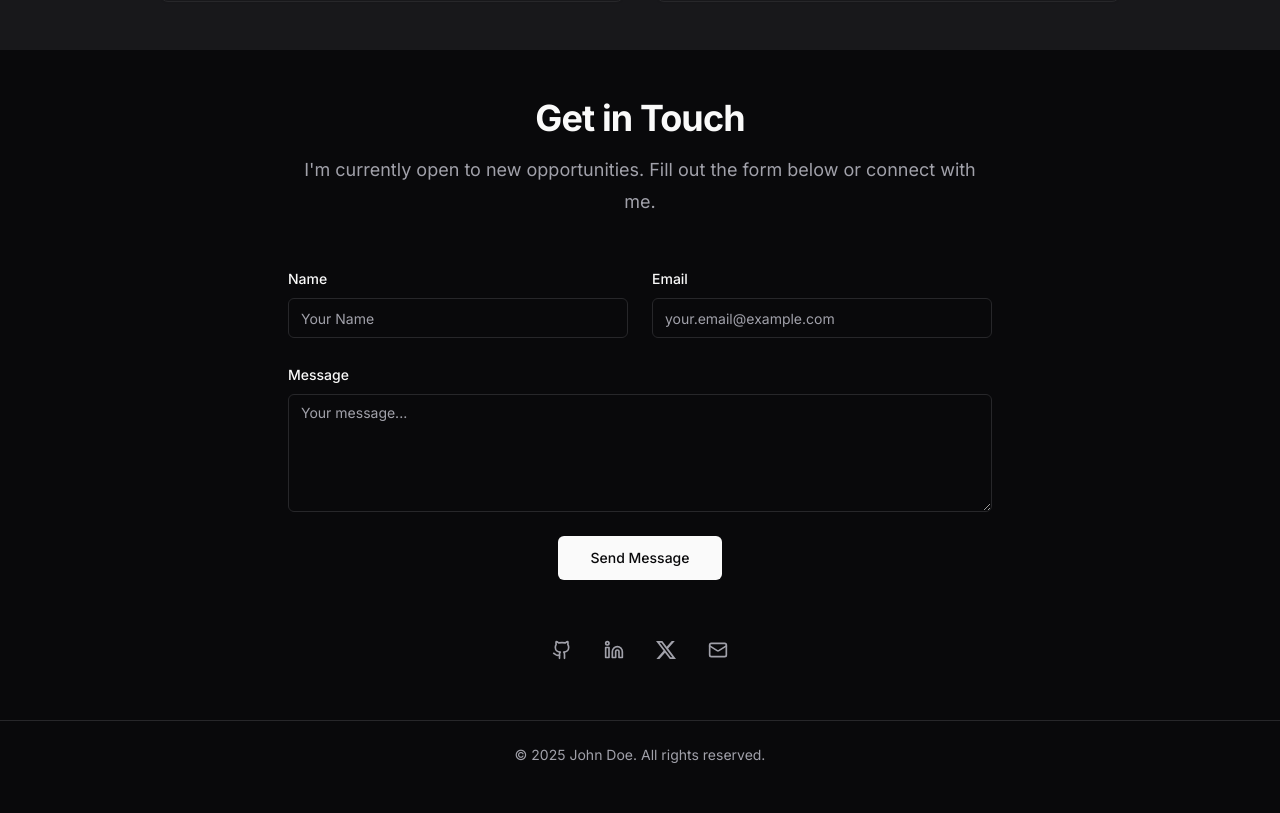
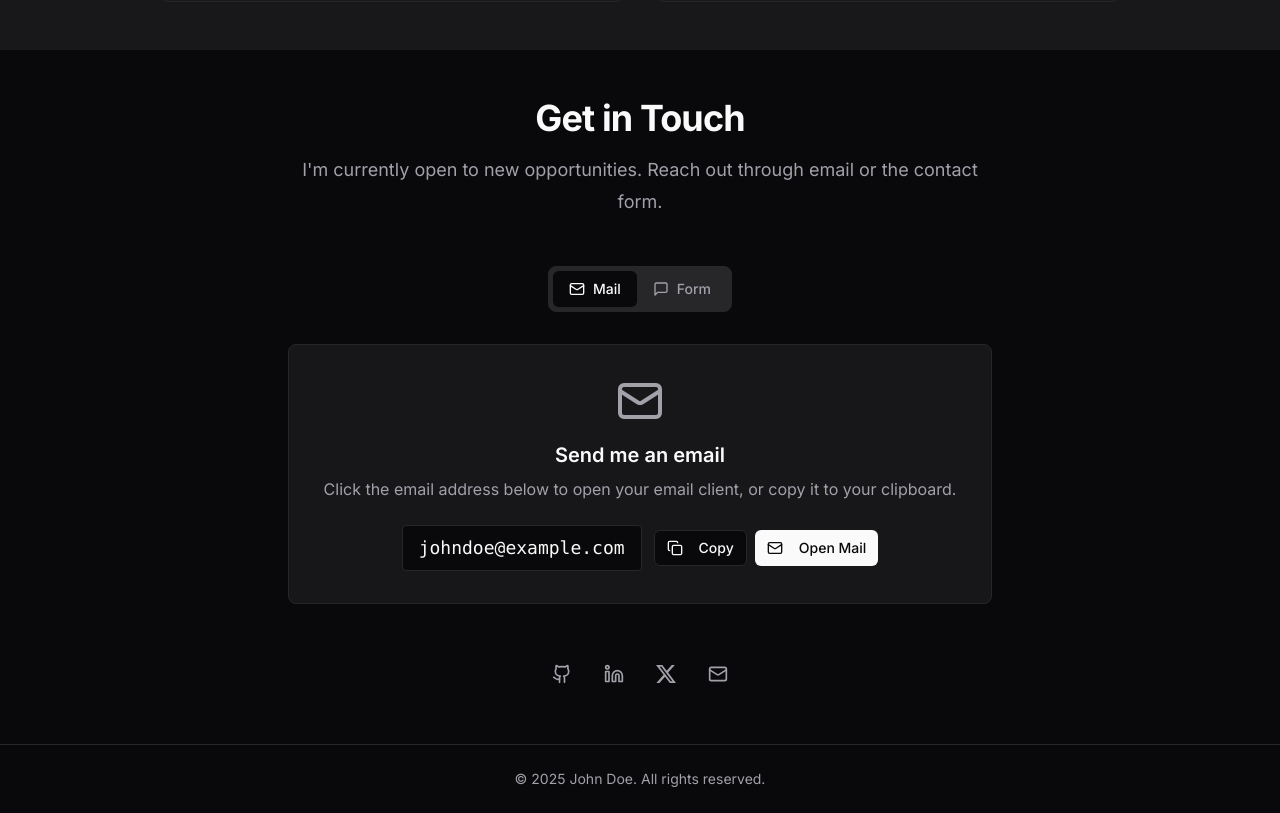
Before and after one commit to swgtds/portfolio-website, a Next.js app: page / in a window 1280 px wide. Shown: the part 2600-3413 px from the top of the page. Before the commit the page ends 3389 px from the top, so only its background shows below. Built offline with nearby package versions, Linux system fonts and the light colour scheme.

Commit message:
feat[contact]: toggle mail/form

```diff
--- a/src/components/sections/contact.tsx
+++ b/src/components/sections/contact.tsx
@@ -1,5 +1,6 @@
 'use client';
 
+import { useState } from 'react';
 import { useForm } from 'react-hook-form';
 import { zodResolver } from '@hookform/resolvers/zod';
 import * as z from 'zod';
@@ -16,6 +17,8 @@ import { Input } from '@/components/ui/input';
 import { Textarea } from '@/components/ui/textarea';
 import { useToast } from '@/hooks/use-toast';
 import { SocialLinks } from '../social-links';
+import { siteConfig } from '@/lib/data';
+import { Mail, MessageSquare, Copy } from 'lucide-react';
 
 const formSchema = z.object({
   name: z.string().min(2, {
@@ -24,12 +27,11 @@ const formSchema = z.object({
   email: z.string().email({
     message: 'Please enter a valid email address.',
   }),
-  message: z.string().min(10, {
-    message: 'Message must be at least 10 characters.',
-  }),
+  message: z.string(),
 });
 
 export default function Contact() {
+  const [contactMode, setContactMode] = useState<'mail' | 'form'>('mail'); // Default to mail
   const { toast } = useToast();
   const form = useForm<z.infer<typeof formSchema>>({
     resolver: zodResolver(formSchema),
@@ -50,6 +52,18 @@ export default function Contact() {
     form.reset();
   }
 
+  const copyEmail = () => {
+    navigator.clipboard.writeText(siteConfig.email);
+    toast({
+      title: 'Email Copied!',
+      description: 'Email address has been copied to clipboard.',
+    });
+  };
+
+  const openMailClient = () => {
+    window.location.href = `mailto:${siteConfig.email}`;
+  };
+
   return (
     <section id="contact" className="py-8 md:py-12">
       <div className="container max-w-3xl mx-auto">
@@ -58,10 +72,69 @@ export default function Contact() {
             Get in Touch
           </h2>
           <p className="text-lg leading-8 text-muted-foreground">
-            I'm currently open to new opportunities. Fill out the form below or connect with me.
+            I'm currently open to new opportunities. Reach out through email or the contact form.
           </p>
         </div>
 
+        {/* Toggle Buttons */}
+        <div className="flex justify-center mb-8">
+          <div className="inline-flex rounded-lg border border-border bg-muted p-1">
+            <button
+              onClick={() => setContactMode('mail')}
+              className={`inline-flex items-center gap-2 px-4 py-2 rounded-md text-sm font-medium transition-colors ${
+                contactMode === 'mail'
+                  ? 'bg-background text-foreground shadow-sm'
+                  : 'text-muted-foreground hover:text-foreground'
+              }`}
+            >
+              <Mail className="h-4 w-4" />
+              Mail
+            </button>
+            <button
+              onClick={() => setContactMode('form')}
+              className={`inline-flex items-center gap-2 px-4 py-2 rounded-md text-sm font-medium transition-colors ${
+                contactMode === 'form'
+                  ? 'bg-background text-foreground shadow-sm'
+                  : 'text-muted-foreground hover:text-foreground'
+              }`}
+            >
+              <MessageSquare className="h-4 w-4" />
+              Form
+            </button>
+          </div>
+        </div>
+
+        {/* Mail View */}
+        {contactMode === 'mail' && (
+          <div className="text-center space-y-6">
+            <div className="bg-muted/50 border rounded-lg p-8">
+              <Mail className="h-12 w-12 mx-auto text-muted-foreground mb-4" />
+              <h3 className="text-xl font-semibold mb-2">Send me an email</h3>
+              <p className="text-muted-foreground mb-6">
+                Click the email address below to open your email client, or copy it to your clipboard.
+              </p>
+
+              <div className="flex flex-col sm:flex-row gap-3 justify-center items-center">
+                <div className="text-lg font-mono bg-background border rounded px-4 py-2">
+                  {siteConfig.email}
+                </div>
+                <div className="flex gap-2">
+                  <Button variant="outline" size="sm" onClick={copyEmail}>
+                    <Copy className="h-4 w-4 mr-2" />
+                    Copy
+                  </Button>
+                  <Button size="sm" onClick={openMailClient}>
+                    <Mail className="h-4 w-4 mr-2" />
+                    Open Mail
+                  </Button>
+                </div>
+              </div>
+            </div>
+          </div>
+        )}
+
+        {/* Form View */}
+        {contactMode === 'form' && (
           <Form {...form}>
             <form onSubmit={form.handleSubmit(onSubmit)} className="space-y-6">
               <div className="grid grid-cols-1 md:grid-cols-2 gap-6">
@@ -112,6 +185,8 @@ export default function Contact() {
               </div>
             </form>
           </Form>
+        )}
+
         <div className="flex justify-center gap-2 mt-12">
           <SocialLinks variant="contact" />
         </div>
```
Lines whose indentation alone changed are shown as unchanged.
